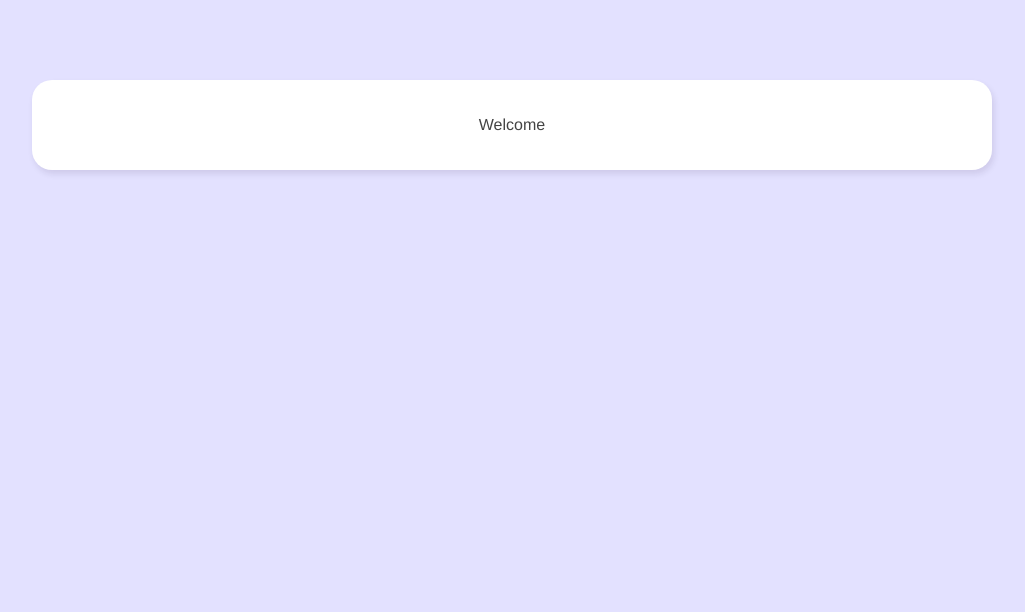
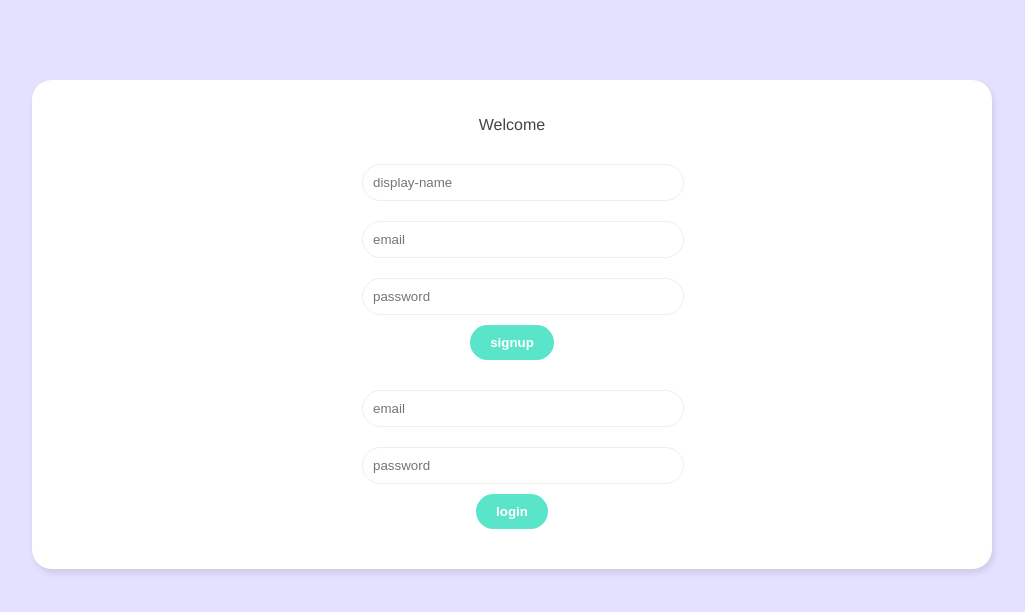
Before and after one commit to Antony-jacques/vue-live-chat, a Vue app: page / in a window 1280 px wide. Shown: the top 612 px of the page, without its empty margins (128-1153 px from the left). Built offline with nearby package versions, Linux system fonts and the light colour scheme.

Commit message:
103 Signup & Login forms

```diff
--- /dev/null
+++ b/src/components/LoginForm.vue
@@ -0,0 +1,25 @@
+<template>
+  <form @submit.prevent="handleSubmit">
+    <input type="text" required placeholder="email" v-model="email" />
+    <input type="password" required placeholder="password" v-model="password" />
+    <button>login</button>
+  </form>
+</template>
+
+<script>
+import { ref } from "vue";
+export default {
+  setup() {
+    const email = ref("");
+    const password = ref("");
+
+    const handleSubmit = () => {
+      console.log(email.value, password.value);
+    };
+
+    return { email, password, handleSubmit };
+  },
+};
+</script>
+
+<style></style>
--- /dev/null
+++ b/src/components/SignupForm.vue
@@ -0,0 +1,30 @@
+<template>
+  <form @submit.prevent="handleSubmit">
+    <input type="text" required placeholder="display-name" v-model="displayName" >
+    <input type="text" required placeholder="email" v-model="email" >
+    <input type="password" required placeholder="password" v-model="password" >
+    <button>signup</button>
+  </form>
+</template>
+
+<script>
+import { ref } from 'vue'
+export default {
+  setup(){
+    const displayName = ref('')
+    const email = ref('')
+    const password = ref('')
+
+    const handleSubmit = ()=>{
+      console.log(displayName.value,email.value,password.value,)
+    }
+
+    return { displayName, email, password, handleSubmit }
+  }
+
+}
+</script>
+
+<style>
+
+</style>
--- a/src/views/Welcome.vue
+++ b/src/views/Welcome.vue
@@ -1,19 +1,40 @@
 <template>
   <div class="welcome container">
     <p>Welcome</p>
+    <SignupFrom />
+    <LoginForm />
   </div>
 </template>
 
 <script>
+import SignupFrom from "../components/SignupForm.vue";
+import LoginForm from "../components/LoginForm.vue";
 export default {
-
-}
+  components: { SignupFrom, LoginForm },
+};
 </script>
 
 <style>
-.welcome {
+  .welcome {
     text-align: center;
     padding: 20px 0;
-}
-
+  }
+  /* form styles */
+  .welcome form {
+    width: 300px;
+    margin: 20px auto;
+  }
+  .welcome label {
+    display: block;
+    margin: 20px 0 10px;
+  }
+  .welcome input {
+    width: 100%;
+    padding: 10px;
+    border-radius: 20px;
+    border: 1px solid #eee;
+    outline: none;
+    color: #999;
+    margin: 10px auto;
+  }
 </style>
```
Also changed, not shown: 1 other file (tests, documents, lock files or other folders).
